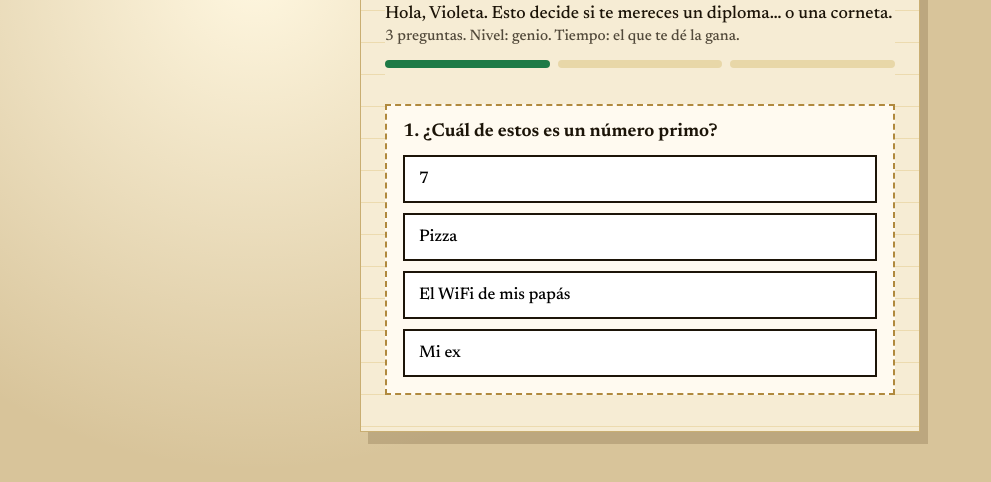
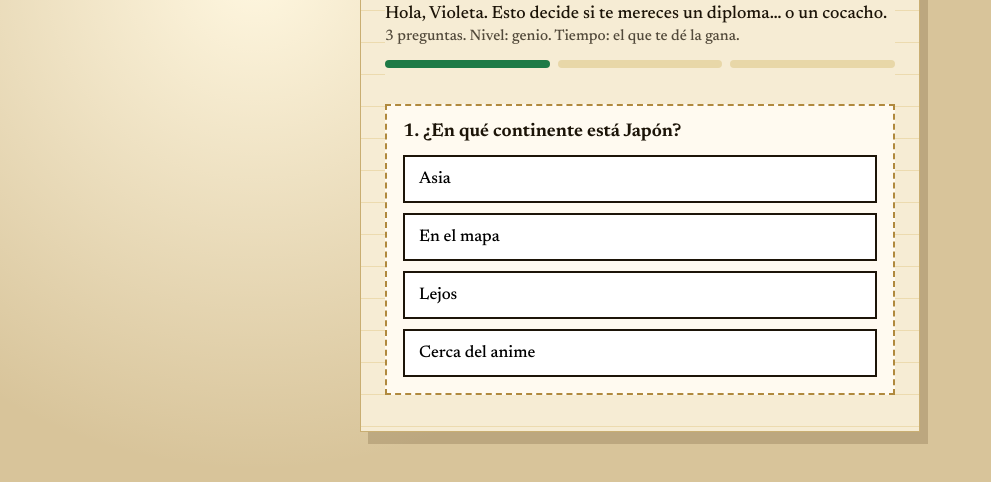
Before and after one commit to PeterCalcina/mini-proyects, a plain HTML site: page Divertidas/test-inteligencia/index.html in a window 1280 px wide. Shown: the part 110-592 px from the top of the page, without its empty margins (0-991 px from the left). Drawn offline with Linux system fonts and the light colour scheme.

Commit message:
Update index.html and script.js with new names and quiz questions; remove unused subproject

```diff
--- a/Divertidas/test-inteligencia/js/script.js
+++ b/Divertidas/test-inteligencia/js/script.js
@@ -3,7 +3,10 @@ const qs = new URLSearchParams(location.search);
 function pickName() {
   const raw = qs.get("nombre") || qs.get("nombres");
   const pool = raw
-    ? raw.split(",").map((s) => s.trim()).filter(Boolean)
+    ? raw
+        .split(",")
+        .map((s) => s.trim())
+        .filter(Boolean)
     : ["Brisa", "Violeta"];
   return pool[Math.floor(Math.random() * pool.length)];
 }
@@ -60,6 +63,78 @@ const BANCO = [
     ok: "0",
     twist: "shrink",
   },
+  {
+    q: "How do you say 'Perro' in English?",
+    opts: ["Dog", "Cat", "Firulais", "El de la esquina"],
+    ok: "Dog",
+    twist: "dodge",
+  },
+  {
+    q: "¿Cuál es la capital de Francia?",
+    opts: ["París", "Torre Eiffel", "Croissant", "Europa"],
+    ok: "París",
+    twist: "tomato",
+  },
+  {
+    q: "¿Qué animal produce leche?",
+    opts: ["La vaca", "El lechero", "El supermercado", "El almendro"],
+    ok: "La vaca",
+    twist: "shrink",
+  },
+  {
+    q: "Traduce: 'I love you'?",
+    opts: ["Te amo", "Tengo frío", "Un café por favor", "Te debo dinero"],
+    ok: "Te amo",
+    twist: "dodge",
+  },
+  {
+    q: "¿Qué gas necesitamos para respirar?",
+    opts: ["Oxígeno", "Aire fresco", "Wifi", "Chisme"],
+    ok: "Oxígeno",
+    twist: "shrink",
+  },
+  {
+    q: "¿Cuántos meses tienen 28 días?",
+    opts: ["Todos", "Solo Febrero", "Ninguno", "Los de año bisiesto"],
+    ok: "Todos",
+    twist: "tomato",
+  },
+  {
+    q: "¿En qué continente está Japón?",
+    opts: ["Asia", "En el mapa", "Cerca del anime", "Lejos"],
+    ok: "Asia",
+    twist: "dodge",
+  },
+  {
+    q: "¿Qué sonido hace un gato?",
+    opts: ["Miau", "Dame comida", "Ostracismo", "El de las 3 AM"],
+    ok: "Miau",
+    twist: "shrink",
+  },
+  {
+    q: "¿Cuál es el color del caballo blanco de Napoleón?",
+    opts: ["Blanco", "Gris sucio", "Inexistente", "Napoleón"],
+    ok: "Blanco",
+    twist: "tomato",
+  },
+  {
+    q: "Cual es el opuesto de 'Big'?",
+    opts: ["Small", "Chiquito", "Medium", "Enano"],
+    ok: "Small",
+    twist: "dodge",
+  },
+  {
+    q: "¿Cuál es la capital de Italia?",
+    opts: ["Roma", "Pizza", "Spaghetti", "Milán"],
+    ok: "Roma",
+    twist: "shrink",
+  },
+  {
+    q: "¿Qué planeta es conocido como el Planeta Rojo?",
+    opts: ["Marte", "El del picante", "Júpiter", "El Sol"],
+    ok: "Marte",
+    twist: "tomato",
+  },
 ];
 
 function shuffle(arr) {
@@ -77,7 +152,7 @@ let fallos = 0;
 
 document.getElementById("folio").textContent = folio;
 document.getElementById("greet").textContent =
-  `Hola, ${nombre}. Esto decide si te mereces un diploma… o una corneta.`;
+  `Hola, ${nombre}. Esto decide si te mereces un diploma… o un cocacho.`;
 
 function honk() {
   const ctx = new AudioContext();
@@ -90,7 +165,10 @@ function honk() {
     const g = ctx.createGain();
     o.type = type;
     o.frequency.setValueAtTime(freq, ctx.currentTime + start);
-    o.frequency.exponentialRampToValueAtTime(freq * 0.45, ctx.currentTime + start + dur);
+    o.frequency.exponentialRampToValueAtTime(
+      freq * 0.45,
+      ctx.currentTime + start + dur,
+    );
     g.gain.setValueAtTime(0.95, ctx.currentTime + start);
     g.gain.exponentialRampToValueAtTime(0.01, ctx.currentTime + start + dur);
     o.connect(g);
@@ -173,7 +251,9 @@ function render() {
     </article>
   `;
 
-  const okBtn = [...quiz.querySelectorAll("button.opt")].find((b) => b.dataset.v === item.ok);
+  const okBtn = [...quiz.querySelectorAll("button.opt")].find(
+    (b) => b.dataset.v === item.ok,
+  );
   let cheated = false;
   let lock = false;
 
@@ -203,7 +283,7 @@ function render() {
         lock = false;
       }, 320);
     },
-    { capture: true }
+    { capture: true },
   );
 
   quiz.querySelectorAll("button.opt").forEach((btn) => {
@@ -244,7 +324,7 @@ function failScreen() {
   result.innerHTML = `
     <h2>REPROBADO</h2>
     <p>Hola de nuevo, ${nombre}. CI estimado: <strong>${score}</strong>.</p>
-    <p>Eso no es un número. Es una corneta. Gracias por participar.</p>
+    <p>Eso no es un número. Es un cocacho. Gracias por participar.</p>
     <button class="again" type="button">Repetir el sufrimiento</button>
   `;
   result.querySelector(".again").onclick = () => location.reload();
```
Also changed, not shown: Divertidas/test-inteligencia/index.html (+1 -1 lines).
